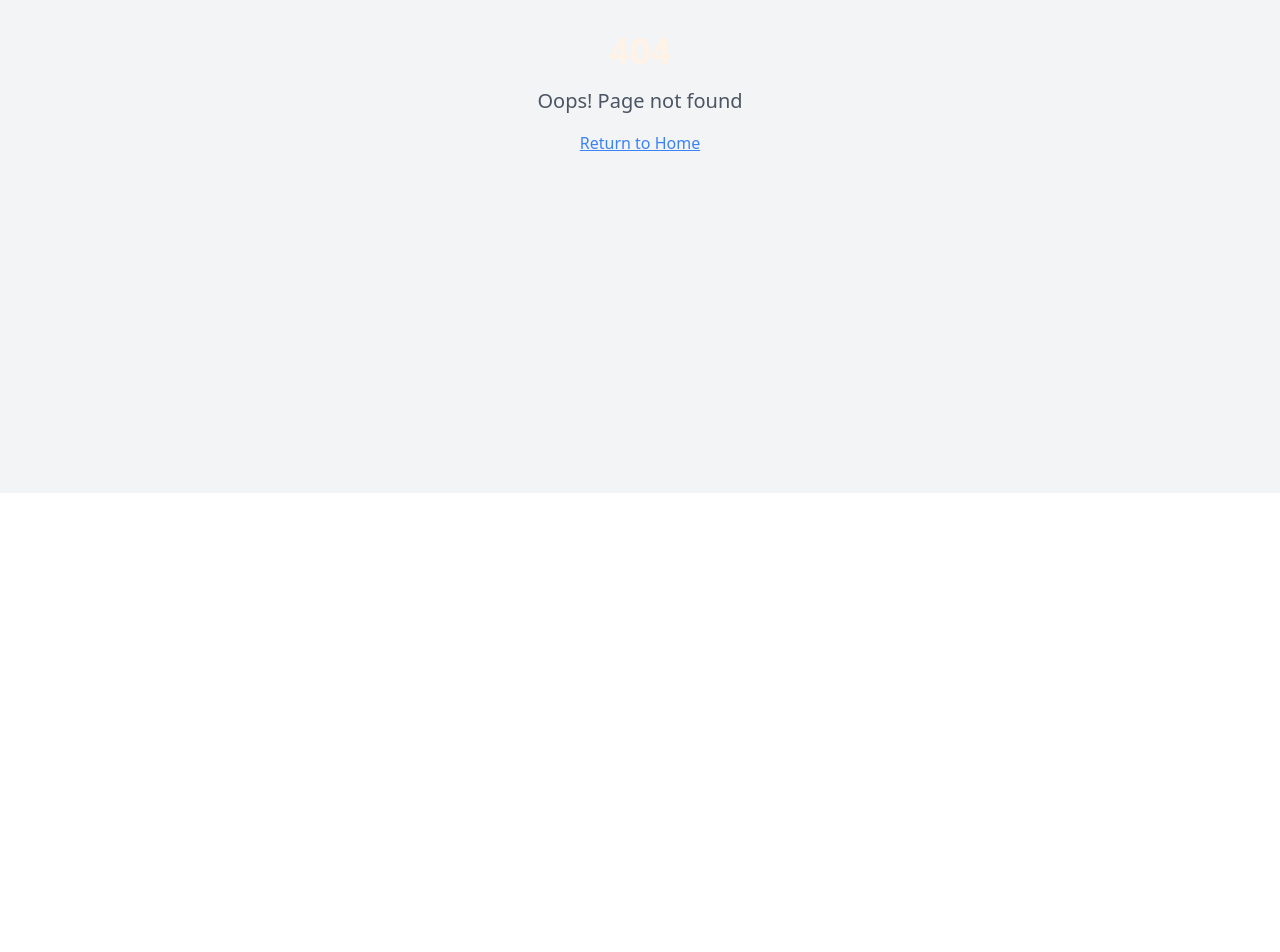
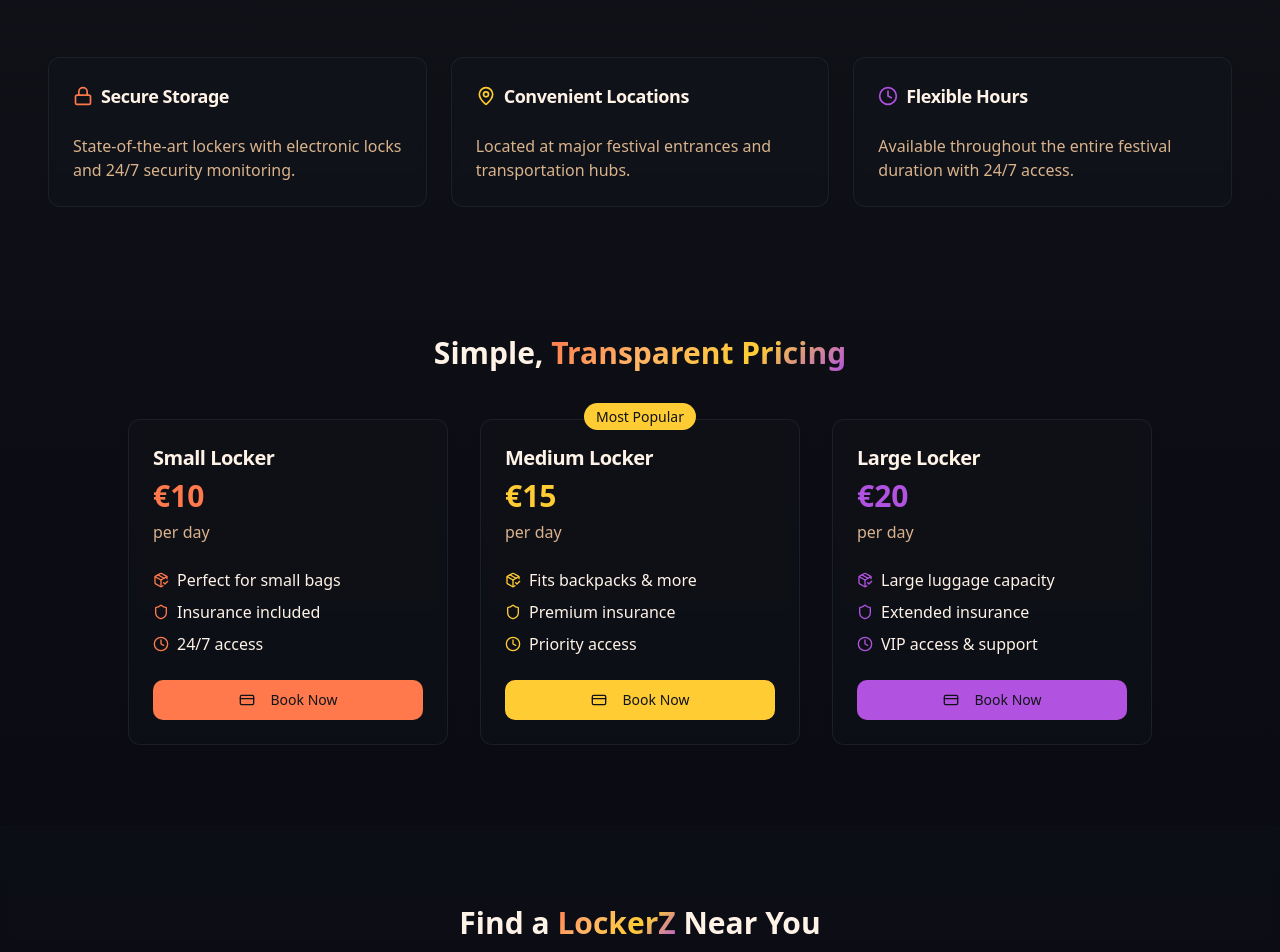
Before and after one commit to Lunarswicha/sunset-serenade-journeys, a React (Vite) app: page /lockers in a window 1280 px wide. Before the commit this address had no page. Shown: the part 380-1332 px from the top of the page. Before the commit the page ends 873 px from the top, so only its background shows below. Built offline with nearby package versions, Linux system fonts and the light colour scheme.

Commit message:
Add collaboration page
Create a new page for a collaboration with lockers, including the GrooveNomad x LockerZ example.

```diff
--- a/src/App.tsx
+++ b/src/App.tsx
@@ -6,6 +6,7 @@ import { QueryClient, QueryClientProvider } from "@tanstack/react-query";
 import { BrowserRouter, Routes, Route } from "react-router-dom";
 import Index from "./pages/Index";
 import NotFound from "./pages/NotFound";
+import Lockers from "./pages/Lockers";
 import { LanguageSwitcher } from "./components/LanguageSwitcher";
 import "@/i18n/config";
 
@@ -24,6 +25,7 @@ const App = () => (
           </header>
           <Routes>
             <Route path="/" element={<Index />} />
+            <Route path="/lockers" element={<Lockers />} />
             {/* ADD ALL CUSTOM ROUTES ABOVE THE CATCH-ALL "*" ROUTE */}
             <Route path="*" element={<NotFound />} />
           </Routes>
--- a/src/pages/Index.tsx
+++ b/src/pages/Index.tsx
@@ -118,8 +118,8 @@ const Index = () => {
               <a href="#destinations" className="text-muted-foreground hover:text-primary transition-colors">
                 Destinations
               </a>
-              <a href="#artists" className="text-muted-foreground hover:text-primary transition-colors">
-                Artists
+              <a href="/lockers" className="text-muted-foreground hover:text-primary transition-colors">
+                GrooveNomad x LockerZ
               </a>
             </nav>
           </div>
--- /dev/null
+++ b/src/pages/Lockers.tsx
@@ -0,0 +1,196 @@
+import React from "react";
+import { Button } from "@/components/ui/button";
+import { Card, CardContent, CardHeader, CardTitle } from "@/components/ui/card";
+import { MapPin, Lock, Clock, Shield, CreditCard, PackageCheck } from "lucide-react";
+import { useTranslation } from "react-i18next";
+
+const Lockers = () => {
+  const { t } = useTranslation();
+
+  return (
+    <div className="min-h-screen gradient-night">
+      {/* Hero Section */}
+      <section className="relative py-20 px-4">
+        <div className="container mx-auto text-center">
+          <div className="max-w-4xl mx-auto">
+            <h2 className="text-5xl md:text-7xl font-bold mb-6">
+              <span className="gradient-sunset bg-clip-text text-transparent animate-gradient">
+                GrooveNomad x LockerZ
+              </span>
+            </h2>
+            <p className="text-xl text-muted-foreground mb-8 max-w-2xl mx-auto">
+              Secure storage solutions for festival-goers. Travel light, party hard.
+            </p>
+          </div>
+        </div>
+      </section>
+
+      {/* Features Section */}
+      <section className="py-12 px-4">
+        <div className="container mx-auto">
+          <div className="grid grid-cols-1 md:grid-cols-3 gap-6">
+            <Card className="bg-card/30 backdrop-blur-sm border-border/50 hover:border-primary/50 transition-all duration-300 hover:scale-105">
+              <CardHeader>
+                <CardTitle className="flex items-center text-lg">
+                  <Lock className="w-5 h-5 mr-2 text-primary" />
+                  Secure Storage
+                </CardTitle>
+              </CardHeader>
+              <CardContent>
+                <p className="text-muted-foreground">
+                  State-of-the-art lockers with electronic locks and 24/7 security monitoring.
+                </p>
+              </CardContent>
+            </Card>
+
+            <Card className="bg-card/30 backdrop-blur-sm border-border/50 hover:border-secondary/50 transition-all duration-300 hover:scale-105">
+              <CardHeader>
+                <CardTitle className="flex items-center text-lg">
+                  <MapPin className="w-5 h-5 mr-2 text-secondary" />
+                  Convenient Locations
+                </CardTitle>
+              </CardHeader>
+              <CardContent>
+                <p className="text-muted-foreground">
+                  Located at major festival entrances and transportation hubs.
+                </p>
+              </CardContent>
+            </Card>
+
+            <Card className="bg-card/30 backdrop-blur-sm border-border/50 hover:border-accent/50 transition-all duration-300 hover:scale-105">
+              <CardHeader>
+                <CardTitle className="flex items-center text-lg">
+                  <Clock className="w-5 h-5 mr-2 text-accent" />
+                  Flexible Hours
+                </CardTitle>
+              </CardHeader>
+              <CardContent>
+                <p className="text-muted-foreground">
+                  Available throughout the entire festival duration with 24/7 access.
+                </p>
+              </CardContent>
+            </Card>
+          </div>
+        </div>
+      </section>
+
+      {/* Pricing Section */}
+      <section className="py-20 px-4">
+        <div className="container mx-auto">
+          <h3 className="text-3xl font-bold text-center mb-12">
+            Simple, <span className="gradient-sunset bg-clip-text text-transparent">Transparent Pricing</span>
+          </h3>
+
+          <div className="grid grid-cols-1 md:grid-cols-3 gap-8 max-w-5xl mx-auto">
+            <Card className="bg-card/30 backdrop-blur-sm border-border/50 hover:border-primary/50 transition-all duration-300">
+              <CardHeader>
+                <CardTitle className="text-xl">Small Locker</CardTitle>
+                <p className="text-3xl font-bold text-primary">€10</p>
+                <p className="text-muted-foreground">per day</p>
+              </CardHeader>
+              <CardContent>
+                <ul className="space-y-2">
+                  <li className="flex items-center">
+                    <PackageCheck className="w-4 h-4 mr-2 text-primary" />
+                    Perfect for small bags
+                  </li>
+                  <li className="flex items-center">
+                    <Shield className="w-4 h-4 mr-2 text-primary" />
+                    Insurance included
+                  </li>
+                  <li className="flex items-center">
+                    <Clock className="w-4 h-4 mr-2 text-primary" />
+                    24/7 access
+                  </li>
+                </ul>
+                <Button className="w-full mt-6">
+                  <CreditCard className="w-4 h-4 mr-2" />
+                  Book Now
+                </Button>
+              </CardContent>
+            </Card>
+
+            <Card className="bg-card/30 backdrop-blur-sm border-border/50 hover:border-secondary/50 transition-all duration-300 relative">
+              <div className="absolute -top-4 left-1/2 transform -translate-x-1/2">
+                <span className="bg-secondary text-secondary-foreground px-3 py-1 rounded-full text-sm">
+                  Most Popular
+                </span>
+              </div>
+              <CardHeader>
+                <CardTitle className="text-xl">Medium Locker</CardTitle>
+                <p className="text-3xl font-bold text-secondary">€15</p>
+                <p className="text-muted-foreground">per day</p>
+              </CardHeader>
+              <CardContent>
+                <ul className="space-y-2">
+                  <li className="flex items-center">
+                    <PackageCheck className="w-4 h-4 mr-2 text-secondary" />
+                    Fits backpacks & more
+                  </li>
+                  <li className="flex items-center">
+                    <Shield className="w-4 h-4 mr-2 text-secondary" />
+                    Premium insurance
+                  </li>
+                  <li className="flex items-center">
+                    <Clock className="w-4 h-4 mr-2 text-secondary" />
+                    Priority access
+                  </li>
+                </ul>
+                <Button className="w-full mt-6 bg-secondary hover:bg-secondary/90">
+                  <CreditCard className="w-4 h-4 mr-2" />
+                  Book Now
+                </Button>
+              </CardContent>
+            </Card>
+
+            <Card className="bg-card/30 backdrop-blur-sm border-border/50 hover:border-accent/50 transition-all duration-300">
+              <CardHeader>
+                <CardTitle className="text-xl">Large Locker</CardTitle>
+                <p className="text-3xl font-bold text-accent">€20</p>
+                <p className="text-muted-foreground">per day</p>
+              </CardHeader>
+              <CardContent>
+                <ul className="space-y-2">
+                  <li className="flex items-center">
+                    <PackageCheck className="w-4 h-4 mr-2 text-accent" />
+                    Large luggage capacity
+                  </li>
+                  <li className="flex items-center">
+                    <Shield className="w-4 h-4 mr-2 text-accent" />
+                    Extended insurance
+                  </li>
+                  <li className="flex items-center">
+                    <Clock className="w-4 h-4 mr-2 text-accent" />
+                    VIP access & support
+                  </li>
+                </ul>
+                <Button className="w-full mt-6 bg-accent hover:bg-accent/90">
+                  <CreditCard className="w-4 h-4 mr-2" />
+                  Book Now
+                </Button>
+              </CardContent>
+            </Card>
+          </div>
+        </div>
+      </section>
+
+      {/* Location Map Section */}
+      <section className="py-20 px-4 bg-card/30 backdrop-blur-sm">
+        <div className="container mx-auto text-center">
+          <h3 className="text-3xl font-bold mb-8">
+            Find a <span className="gradient-sunset bg-clip-text text-transparent">LockerZ</span> Near You
+          </h3>
+          <p className="text-muted-foreground mb-8">
+            Strategically placed at major festival venues and transport hubs across Europe.
+          </p>
+          <Button size="lg" className="bg-primary hover:bg-primary/90">
+            <MapPin className="w-5 h-5 mr-2" />
+            View Locations
+          </Button>
+        </div>
+      </section>
+    </div>
+  );
+};
+
+export default Lockers;
```
